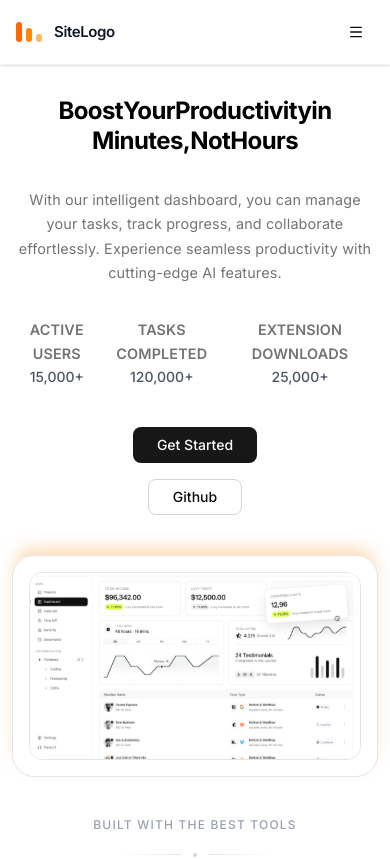
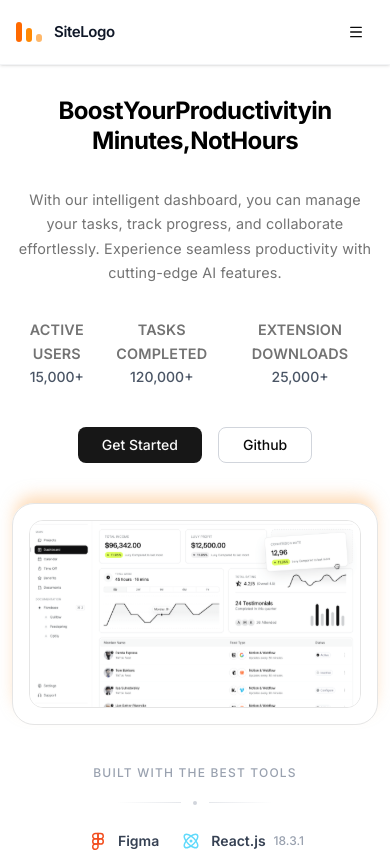
Before and after one commit to BurhanChughtai20/Frontend-Task, a React (Vite) app: page / in a window 390 px wide. Shown: the top 859 px of the page. Built offline with nearby package versions, Linux system fonts and the light colour scheme.

Commit message:
code-pushed

```diff
--- a/src/components/homepage/hero.tsx
+++ b/src/components/homepage/hero.tsx
@@ -24,7 +24,7 @@ const classes = {
   statTitle: "text-xs sm:text-sm font-semibold text-gray-600",
   statNumber: "text-sm sm:text-base text-gray-600 font-medium",
   buttonsContainer:
-    "flex flex-col sm:flex-row gap-4 justify-center items-center my-6",
+    "flex flex-row sm:flex-row gap-4 justify-center items-center my-6",
   imageContainer:
     "relative z-10 mt-10 rounded-3xl border p-4 shadow-[0_-10px_15px_-3px_rgba(253,186,116,0.5)]",
   imageWrapper: "w-full overflow-hidden rounded-xl border",
```
